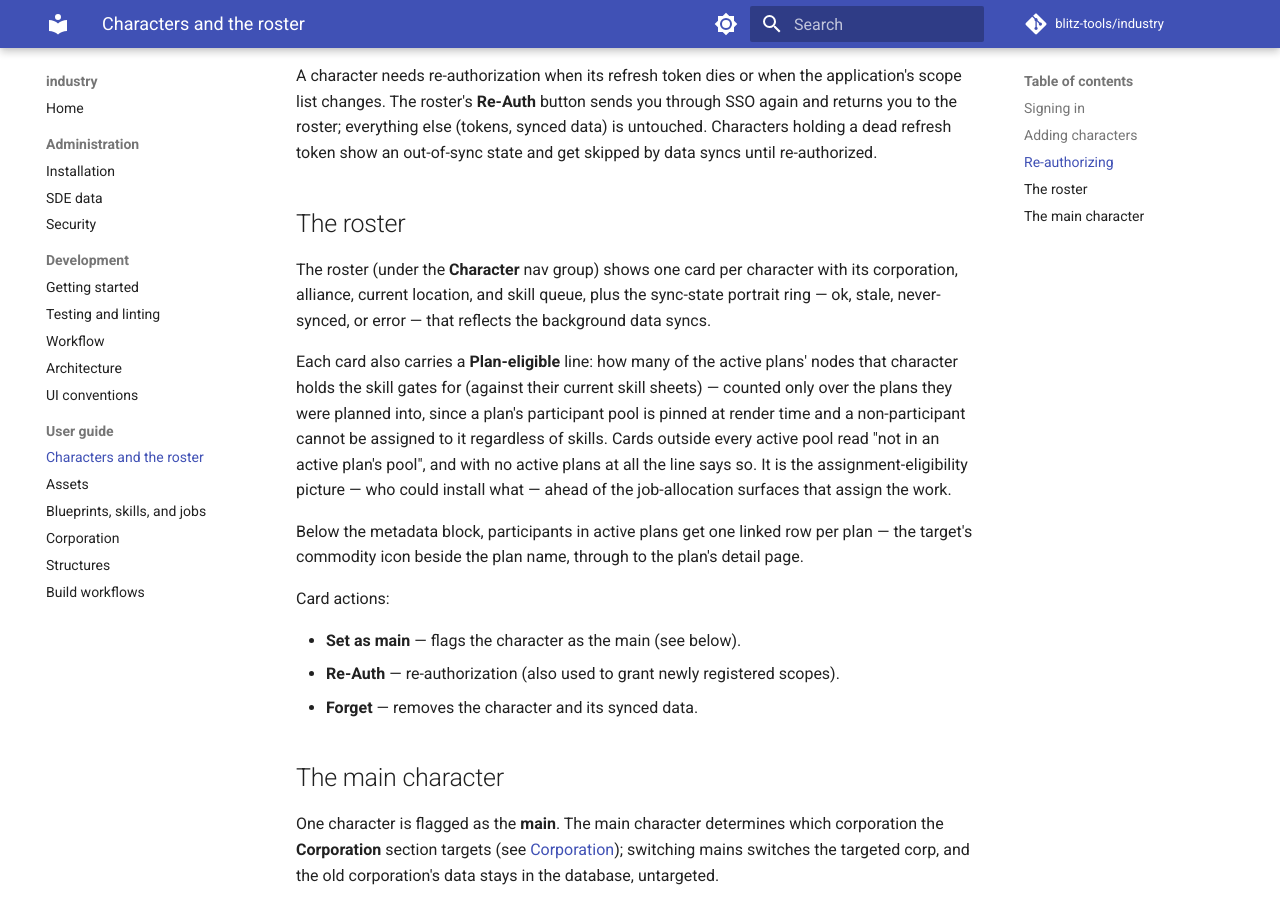
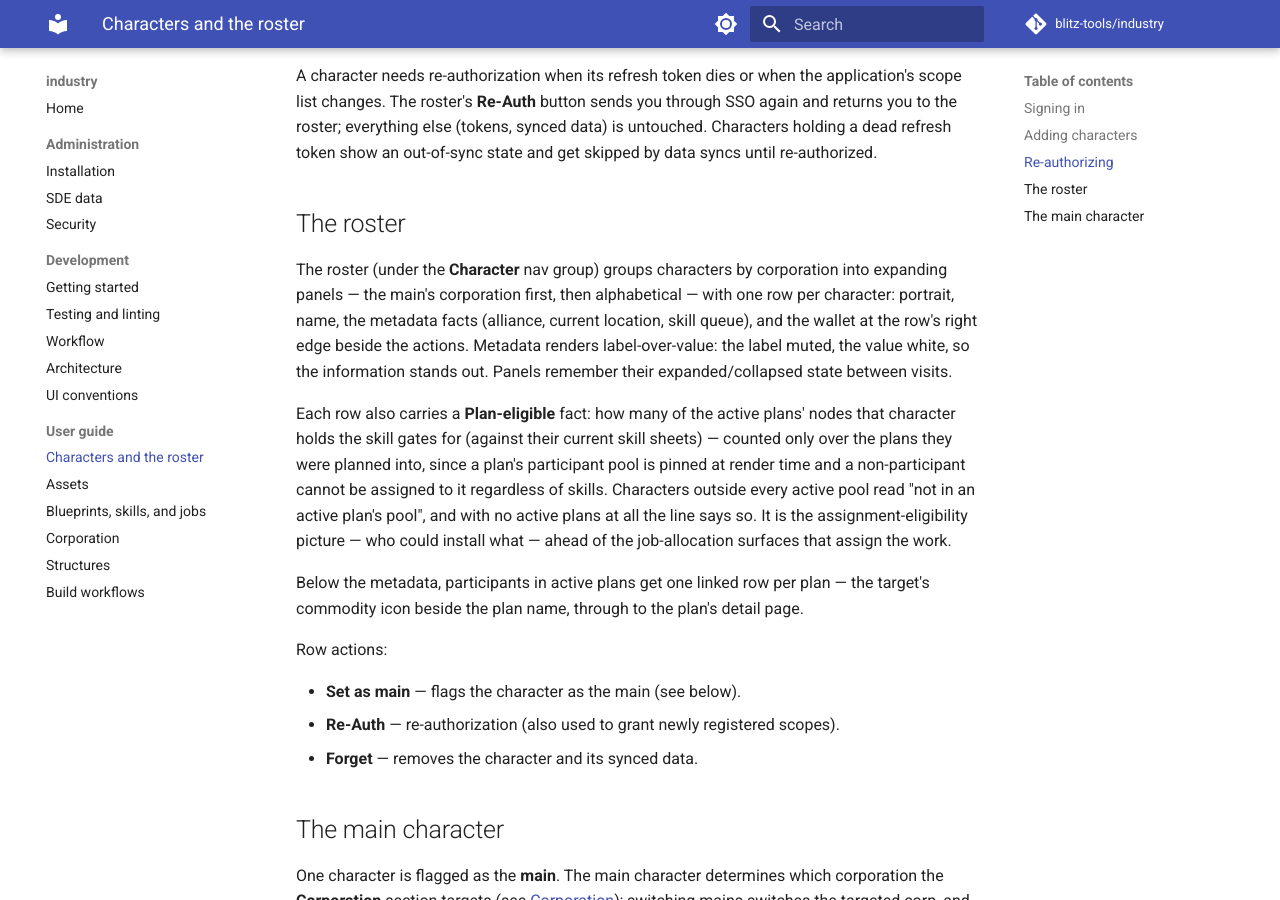
Before and after one commit to blitz-tools/industry, an MkDocs documentation site: the page built from docs/user-guide/characters.md, in a window 1280 px wide and 900 px high, scrolled down 503 px. Built offline with MkDocs 1.6.1 and Material for MkDocs 9.7.7, drawn with Linux system fonts in a browser that asks for light colours; comment, search, counter and statistics services are not loaded.

Commit message:
Roster: per-corporation panels with character rows
The roster refactor (owner direction, off the M6 PR 9 review):
characters group into per-corporation expanding panels — the assets
toolbar's corp-row presentation (logo, name, member count, remembered
open/closed state via localStorage in the new roster.js; the main's
corporation first, then alphabetical) — with one row per character:
portrait, name and Main badge, metadata as label/value items (muted
label, white value — alliance, location, training, plan eligibility),
the active-plan participation block, the issue notification box, and
the wallet with Re-Auth / Set-as-main / Forget actions at the row's
right edge. The shared .card grid styles stay (structures, skills, and
planner cards still use them).

Co-Authored-By: Claude Code <noreply@anthropic.com>

```diff
--- a/docs/user-guide/characters.md
+++ b/docs/user-guide/characters.md
@@ -24,26 +24,30 @@ until re-authorized.
 
 ## The roster
 
-The roster (under the **Character** nav group) shows one card per
-character with its corporation, alliance, current location, and skill
-queue, plus the sync-state portrait ring — ok, stale, never-synced, or
-error — that reflects the background data syncs.
+The roster (under the **Character** nav group) groups characters by
+corporation into expanding panels — the main's corporation first, then
+alphabetical — with one row per character: portrait, name, the
+metadata facts (alliance, current location, skill queue), and the
+wallet at the row's right edge beside the actions. Metadata renders
+label-over-value: the label muted, the value white, so the information
+stands out. Panels remember their expanded/collapsed state between
+visits.
 
-Each card also carries a **Plan-eligible** line: how many of the active
+Each row also carries a **Plan-eligible** fact: how many of the active
 plans' nodes that character holds the skill gates for (against their
 current skill sheets) — counted only over the plans they were planned
 into, since a plan's participant pool is pinned at render time and a
-non-participant cannot be assigned to it regardless of skills. Cards
-outside every active pool read "not in an active plan's pool", and
-with no active plans at all the line says so. It is the
+non-participant cannot be assigned to it regardless of skills.
+Characters outside every active pool read "not in an active plan's
+pool", and with no active plans at all the line says so. It is the
 assignment-eligibility picture — who could install what — ahead of the
 job-allocation surfaces that assign the work.
 
-Below the metadata block, participants in active plans get one linked
-row per plan — the target's commodity icon beside the plan name,
-through to the plan's detail page.
+Below the metadata, participants in active plans get one linked row
+per plan — the target's commodity icon beside the plan name, through
+to the plan's detail page.
 
-Card actions:
+Row actions:
 
 - **Set as main** — flags the character as the main (see below).
 - **Re-Auth** — re-authorization (also used to grant newly registered
```
Also changed, not shown: app/static/roster.js (added, +29 -0 lines), app/static/style.css (+100 -3 lines), 5 other files.
